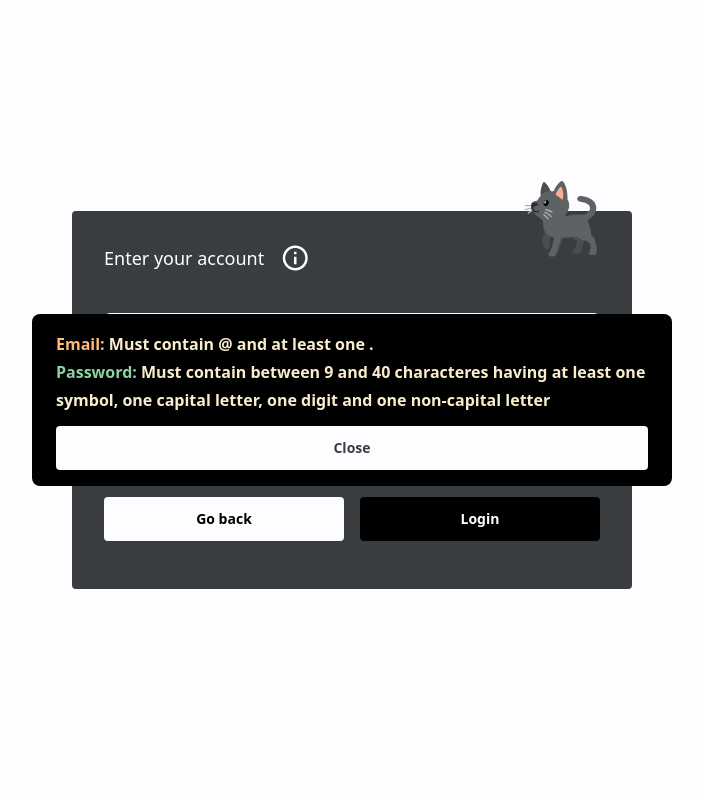
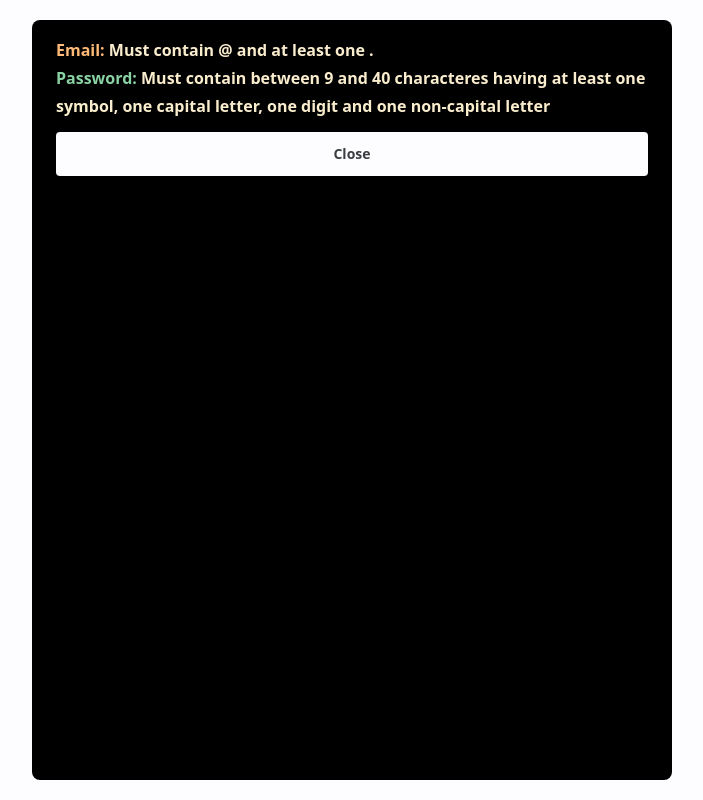
Before and after one commit to lauravivan/trend-tide, a React (Vite) app: page /account/signin in a window 1280 px wide. Both pictures are taken after a click on the button "info". Shown: the whole page, without its empty margins (288-991 px from the left). Built offline with nearby package versions, Linux system fonts and the light colour scheme.

Commit message:
Adjust modal height

```diff
--- a/src/shared/UIElements/Modal.jsx
+++ b/src/shared/UIElements/Modal.jsx
@@ -5,7 +5,7 @@ const Modal = ({ isClosed, children }) => {
   return createPortal(
     <dialog
       open={!isClosed}
-      className="text-white bg-black z-50 absolute inset-0 rounded-lg py-4 px-6 transition-width ease-in-out duration-1000 w-[95%] md:w-[50%]"
+      className="text-white bg-black z-50 absolute inset-0 rounded-lg py-4 px-6 transition-width ease-in-out duration-1000 w-[95%] h-[95%] md:w-[50%]"
     >
       {children}
     </dialog>,
```
